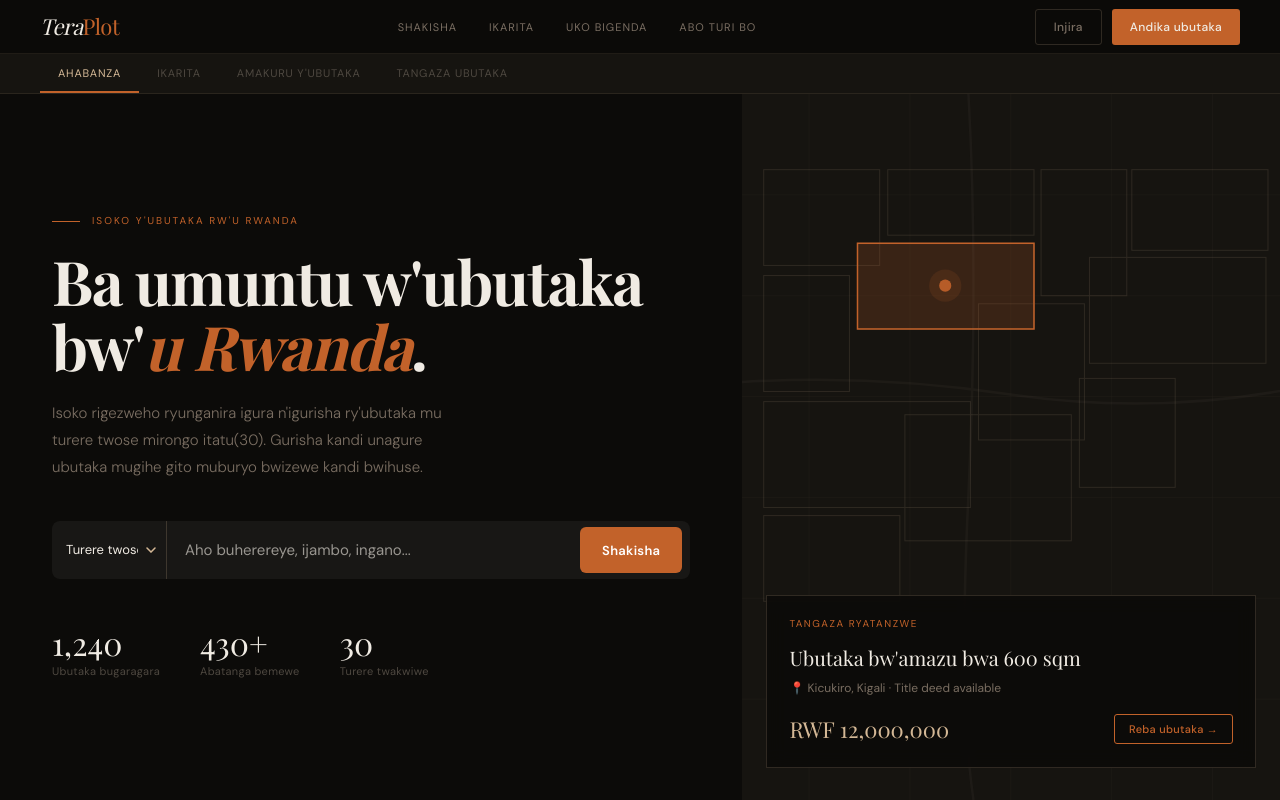
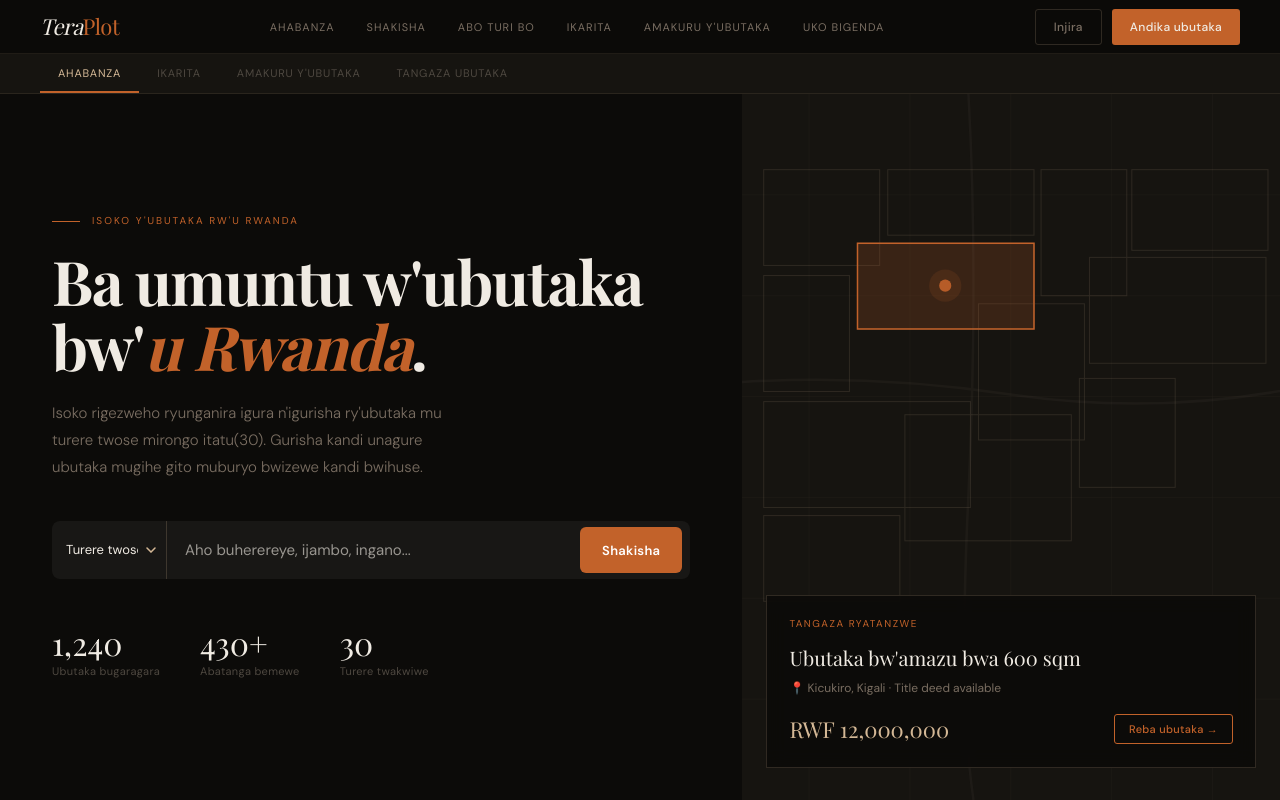
Before and after one commit to mfuraaxel/Teraplot, a plain HTML site: page index.html in a window 1280 px wide. Drawn offline with nearby package versions, Linux system fonts and the light colour scheme; a web font is replaced by a local one.

Commit message:
Match nav exactly to screenshot

```diff
--- a/index.html
+++ b/index.html
@@ -825,10 +825,12 @@ body {
 <nav class="nav">
   <div class="nav-logo" onclick="switchTab('home')">Tera<span>Plot</span></div>
   <div class="nav-links">
+    <button class="nav-link" onclick="switchTab('home')">Ahabanza</button>
     <button class="nav-link" onclick="switchTab('search')">Shakisha</button>
+    <button class="nav-link" onclick="switchTab('about')">Abo turi bo</button>
     <button class="nav-link" onclick="switchTab('map')">Ikarita</button>
+    <button class="nav-link" onclick="switchTab('detail')">Amakuru y'ubutaka</button>
     <button class="nav-link" onclick="switchTab('how')">Uko bigenda</button>
-    <button class="nav-link" onclick="switchTab('about')">Abo turi bo</button>
   </div>
   <div class="nav-actions">
     <button class="btn btn-ghost">Injira</button>
```
